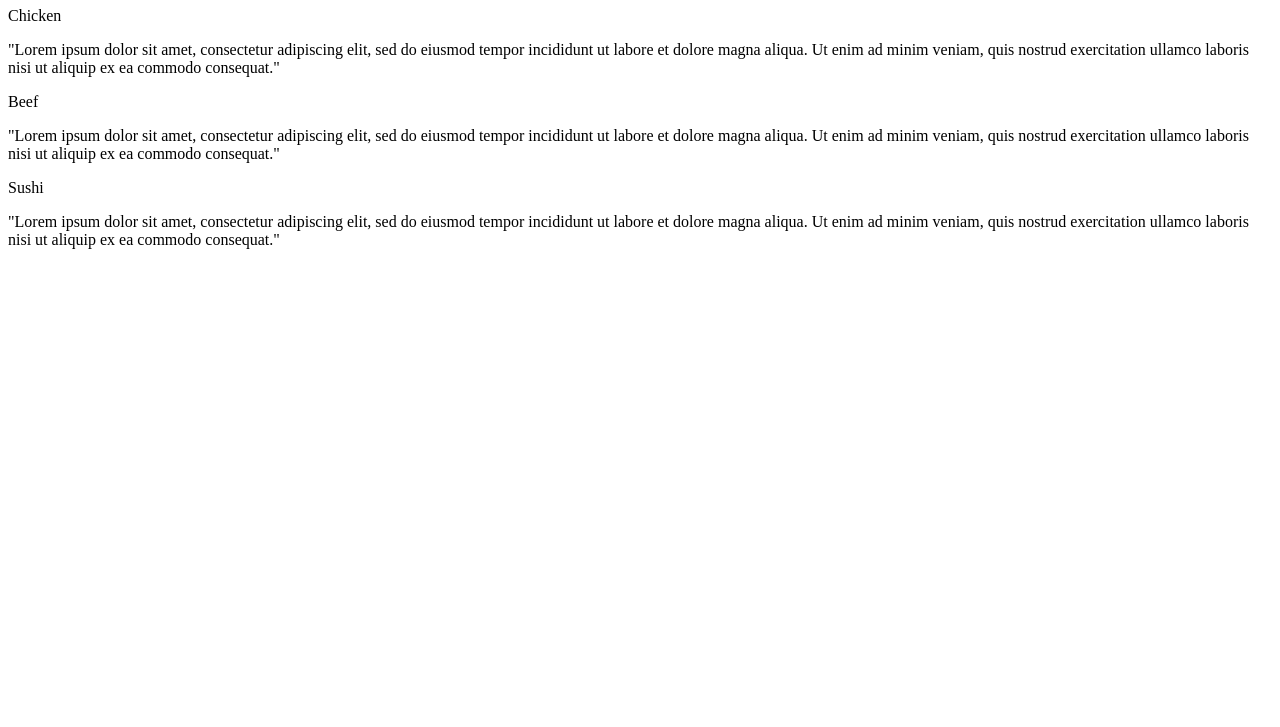
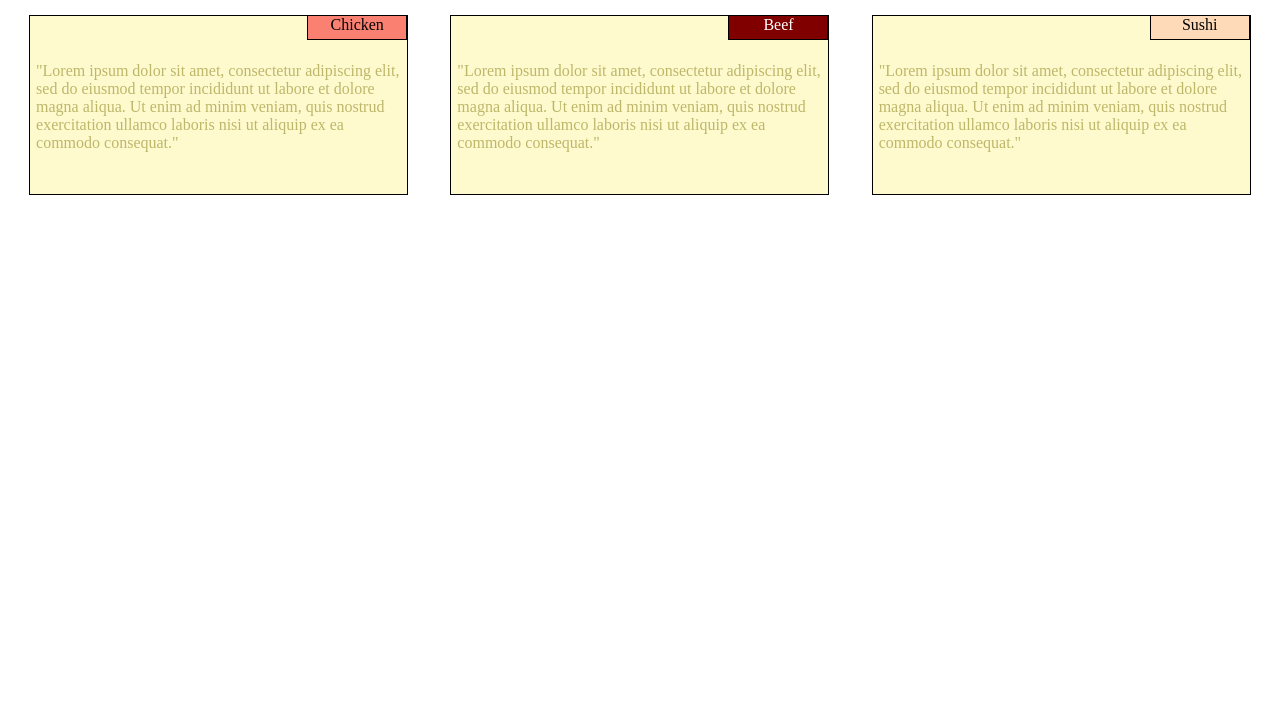
Before and after one commit to HninKaythayiNaing/module2-solution, a plain HTML site: page mod2-sol/index.html in a window 1280 px wide. Shown: the part 73-800 px from the top of the page. Drawn offline with Linux system fonts and the light colour scheme.

Commit message:
My Module 2 Assignment

```diff
--- a/mod2-sol/index.html
+++ b/mod2-sol/index.html
@@ -4,7 +4,7 @@
 	<meta charset="utf-8">
 	<meta name="viewport" content="width=device-width, initial-scale=1">
 	<title>Module 2 Solution</title>
-	<link rel="stylesheet" type="text/css" href="css\mod-solution-css.css">
+	<link rel="stylesheet" type="text/css" href="css\index.css">
 </head>
 <body>
 	<h1>Our Menu</h1>
```
